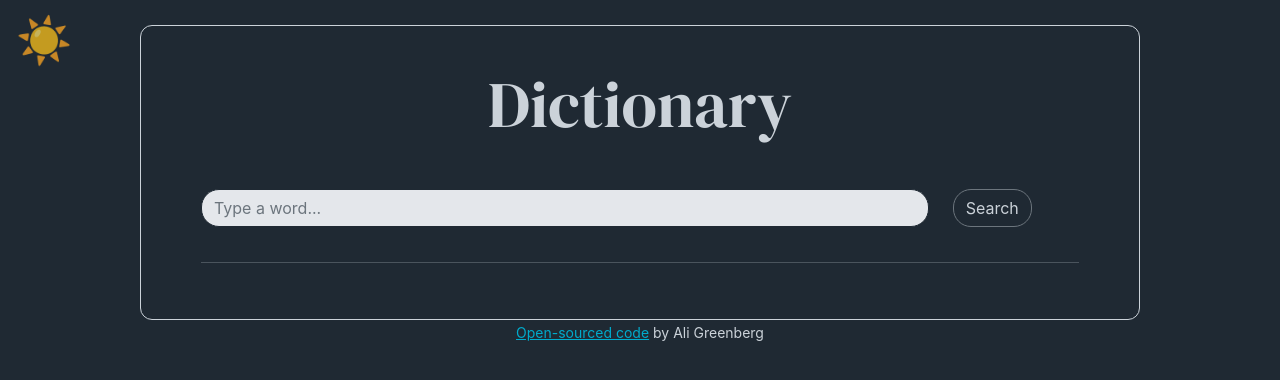
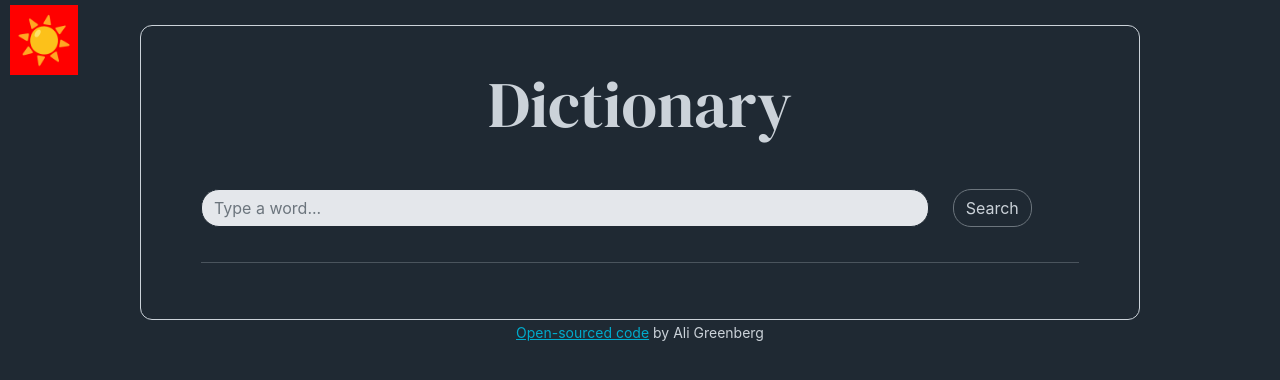
Before and after one commit to aligberg/dictionary-project, a React (Create React App) app: page / in a window 1280 px wide. In both pictures the pointer is over the button "☀️". Shown: the top 380 px of the page. Built offline with nearby package versions, Linux system fonts and the light colour scheme; no server answers.

Commit message:
Testing new button styling post-deploy

```diff
--- a/src/Toggle.css
+++ b/src/Toggle.css
@@ -6,5 +6,5 @@
   margin-left: 10px;
 }
 .toggle button:hover {
-  opacity: 75%;
+  background: red;
 }
```
Also changed, not shown: 1 other file (tests, documents, lock files or other folders).
